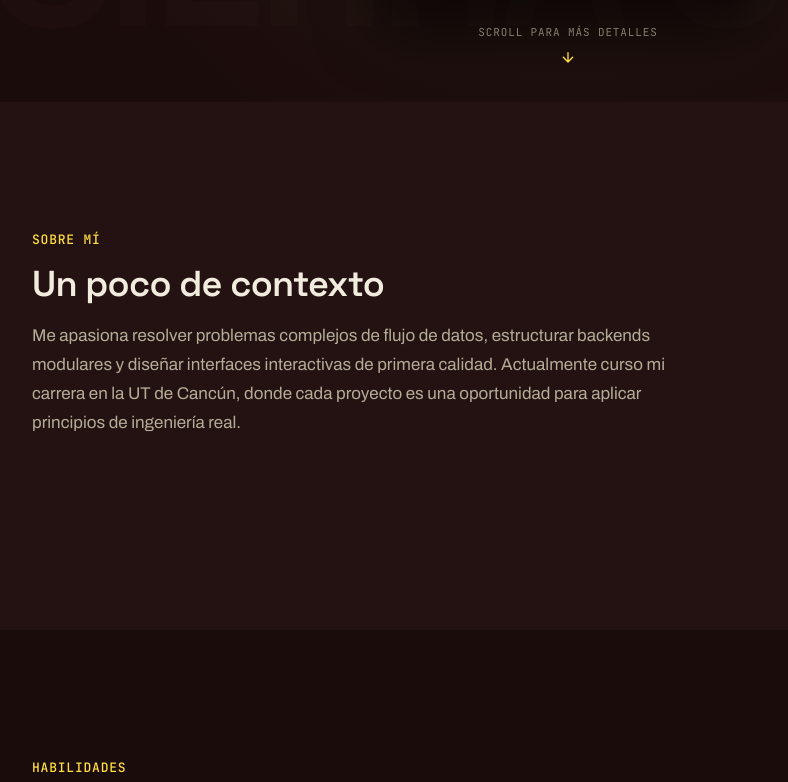
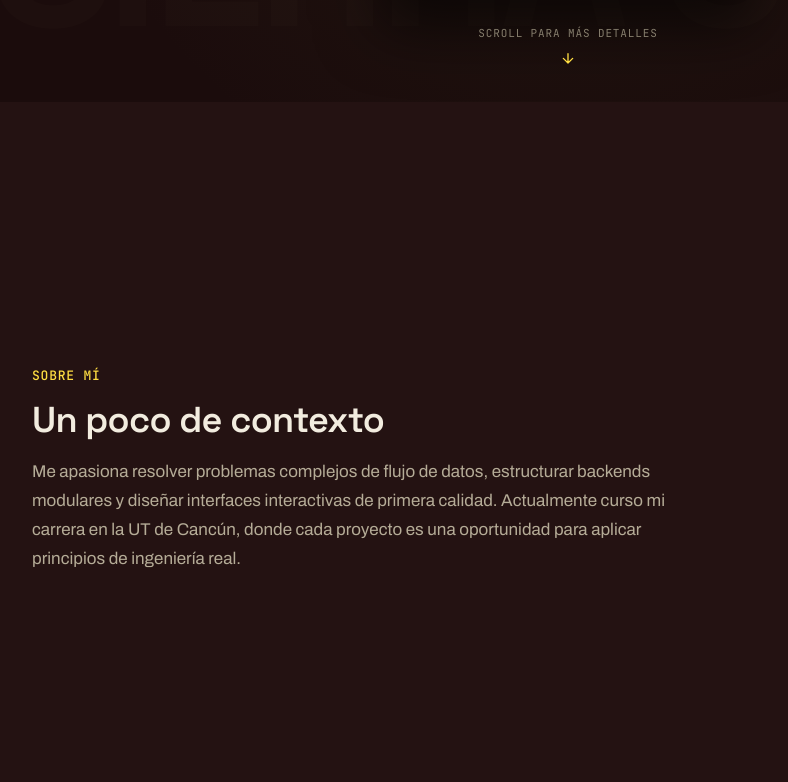
Before and after one commit to DavidSiSx/Portfolio, a React (Vite) app: page / in a window 1280 px wide. Shown: the part 698-1480 px from the top of the page, without its empty margins (72-860 px from the left). Built offline with nearby package versions, Linux system fonts and the light colour scheme.

Commit message:
style: make all sections occupy full viewport height (100vh)
Updated .section style in App.css to match Hero dimensions: min-height: 100vh,
flex centering layout, and added scroll-margin-top to prevent header occlusion
when navigating via navbar links.

```diff
--- a/src/App.css
+++ b/src/App.css
@@ -425,7 +425,15 @@
 
 /* --- Section --- */
 .section {
-  padding-block: var(--space-16);
+  min-height: 100vh;
+  width: 100%;
+  display: flex;
+  flex-direction: column;
+  justify-content: center;
+  align-items: center;
+  padding-block: var(--space-12);
+  position: relative;
+  scroll-margin-top: calc(var(--nav-height) - 1px);
 }
 
 .section--alt {
```
